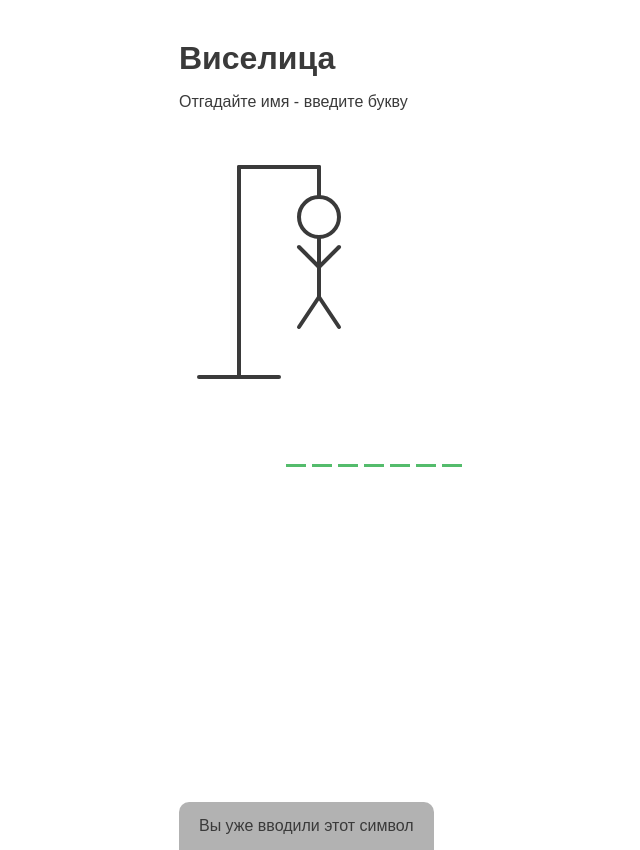
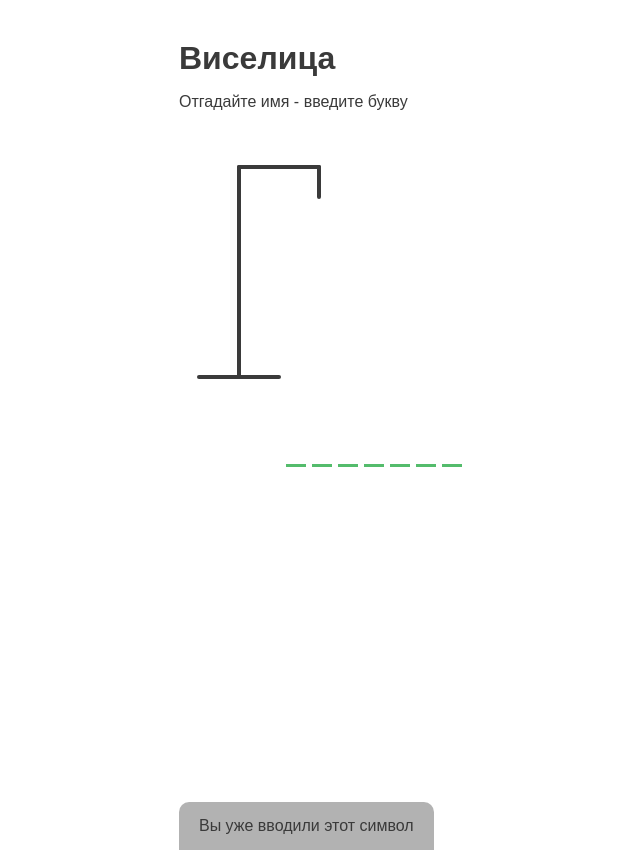
Before and after one commit to Satancrew/vue3-ts-gallows_game, a Vue app in the folder vue-game/: page / in a window 1280 px wide. Shown: the whole page, without its empty margins (266-906 px from the left). Built offline with nearby package versions, Linux system fonts and the light colour scheme.

Commit message:
feat: add figure elements when input wrong letter

```diff
--- a/vue-game/src/App.vue
+++ b/vue-game/src/App.vue
@@ -29,7 +29,7 @@ window.addEventListener('keydown', ({ key }) => {
 <template>
   <GameHeader />
   <div class="game-container">
-    <GameFigure />
+    <GameFigure :error-count="wrongLetters.length" />
     <GameWrongLetter :wrong-letters="wrongLetters" />
     <GameWord :word="word" :correct-letters="correctLetters" />
   </div>
--- a/vue-game/src/components/GameFigure.vue
+++ b/vue-game/src/components/GameFigure.vue
@@ -1,3 +1,11 @@
+<script setup lang="ts">
+interface Props {
+  errorCount: number
+}
+
+defineProps<Props>()
+</script>
+
 <template>
   <svg height="250" width="200" class="figure-container">
     <!-- Rod -->
@@ -7,14 +15,14 @@
     <line x1="20" y1="230" x2="100" y2="230" />
 
     <!-- Head -->
-    <circle cx="140" cy="70" r="20" />
+    <circle v-if="errorCount >= 1" cx="140" cy="70" r="20" />
     <!-- Body -->
-    <line x1="140" y1="90" x2="140" y2="150" />
+    <line v-if="errorCount >= 2" x1="140" y1="90" x2="140" y2="150" />
     <!-- Arms -->
-    <line x1="140" y1="120" x2="120" y2="100" />
-    <line x1="140" y1="120" x2="160" y2="100" />
+    <line v-if="errorCount >= 3" x1="140" y1="120" x2="120" y2="100" />
+    <line v-if="errorCount >= 4" x1="140" y1="120" x2="160" y2="100" />
     <!-- Legs -->
-    <line x1="140" y1="150" x2="120" y2="180" />
-    <line x1="140" y1="150" x2="160" y2="180" />
+    <line v-if="errorCount >= 5" x1="140" y1="150" x2="120" y2="180" />
+    <line v-if="errorCount >= 6" x1="140" y1="150" x2="160" y2="180" />
   </svg>
 </template>
```
